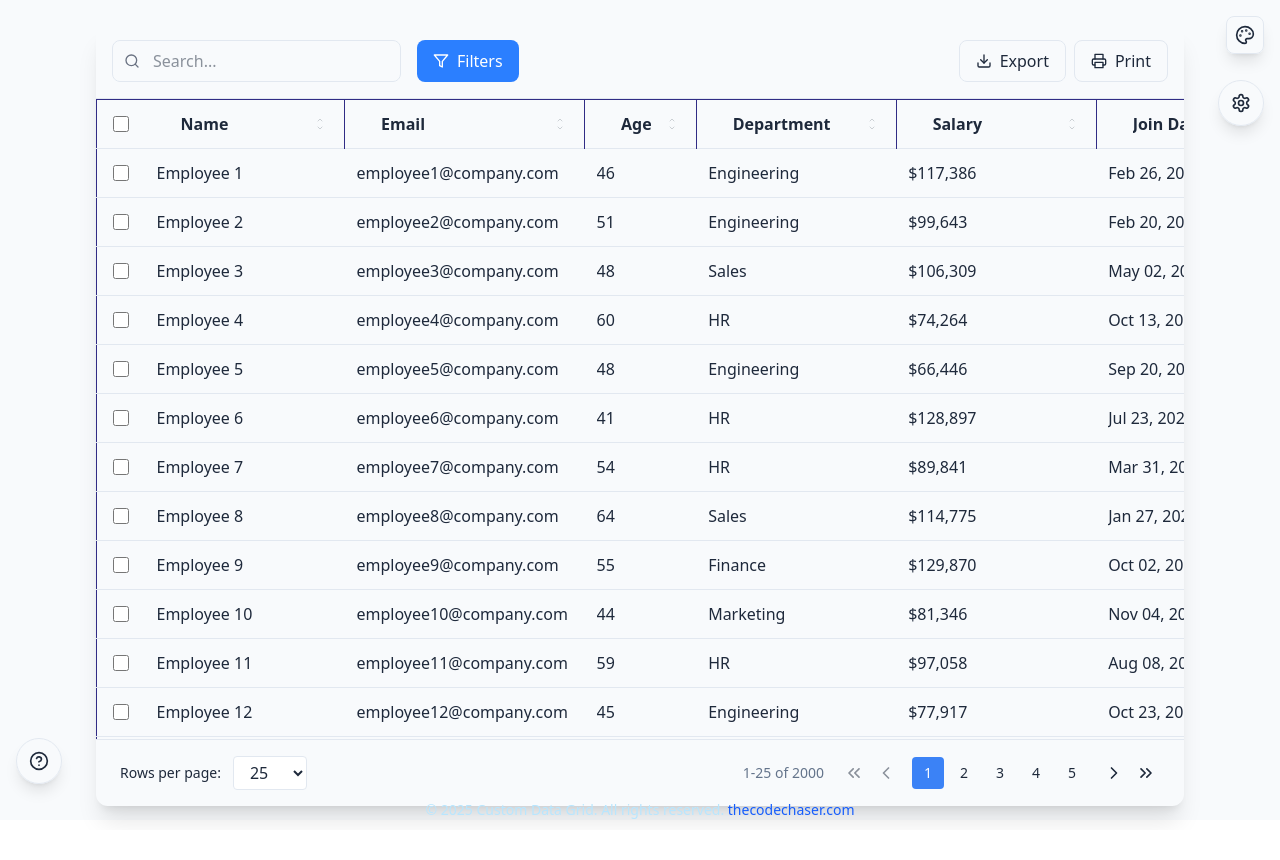
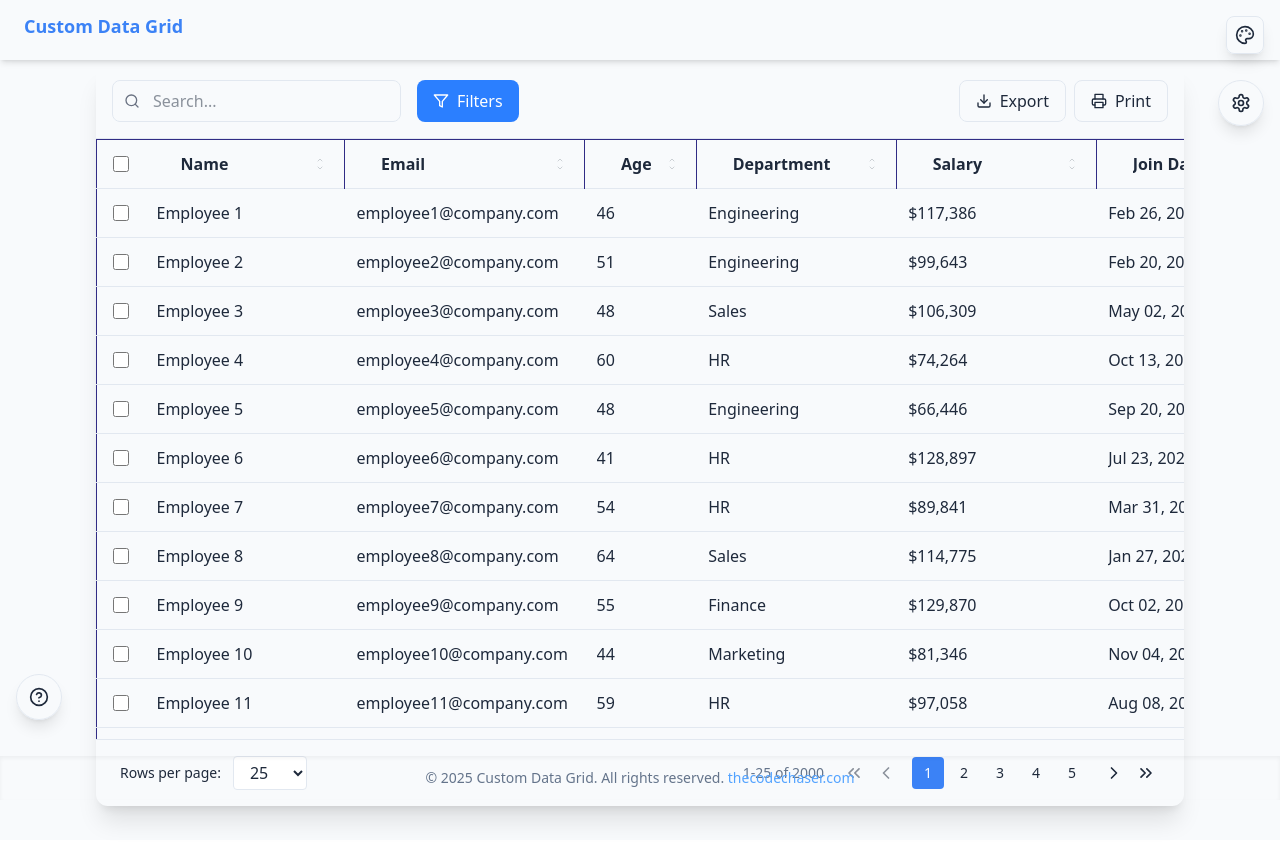
Before and after one commit to thecodechaser/custom-data-grid, a Next.js app: page / in a window 1280 px wide. Before the commit the page ends 830 px from the top, so only its background shows below. Built offline with nearby package versions, Linux system fonts and the light colour scheme.

Commit message:
Few updates

```diff
--- a/components/App.tsx
+++ b/components/App.tsx
@@ -6,6 +6,7 @@ import { useGridStore } from '../store/gridStore';
 import { GridColumn, GridRow } from '../types/grid';
 import '../i18n';
 import {Footer } from './Footer';
+import { Header } from './Header';
 
 const sampleColumns: GridColumn[] = [
   { id: '1', title: 'Name', field: 'name', type: 'text', sortable: true, filterable: true, visible: true, width: 200 },
@@ -52,6 +53,7 @@ function App() {
       className="min-h-screen"
       style={{ backgroundColor: theme.colors.background }}
     >
+      <Header />
       <DataGrid />
       <Footer />
       <Toaster position="bottom-right" />
--- a/components/DataGrid/DataGrid.tsx
+++ b/components/DataGrid/DataGrid.tsx
@@ -57,7 +57,7 @@ export const DataGrid: React.FC<DataGridProps> = ({ className = '' }) => {
   if (loading) {
     return (
       <div
-        className={`flex items-center justify-center h-96 bg-surface rounded-lg ${className}`}
+        className={`flex items-center justify-center bg-surface rounded-lg ${className}`}
         style={gridStyle}
       >
         <motion.div
@@ -78,7 +78,7 @@ export const DataGrid: React.FC<DataGridProps> = ({ className = '' }) => {
   if (error) {
     return (
       <motion.div
-        className={`flex items-center justify-center h-96 bg-surface rounded-lg ${className}`}
+        className={`flex items-center justify-center bg-surface rounded-lg ${className}`}
         style={gridStyle}
         initial={{ opacity: 0, y: 20 }}
         animate={{ opacity: 1, y: 0 }}
@@ -94,7 +94,7 @@ export const DataGrid: React.FC<DataGridProps> = ({ className = '' }) => {
 
   return (
     <motion.div
-      className={`bg-background min-h-screen ${className}`}
+      className={`bg-background min-h-screen mb-5 mt-10 ${className}`}
       style={gridStyle}
       initial={{ opacity: 0 }}
       animate={{ opacity: 1 }}
@@ -121,7 +121,7 @@ export const DataGrid: React.FC<DataGridProps> = ({ className = '' }) => {
             )}
           </AnimatePresence>
           <ColumnManager />
-          <div data-grid-container className="relative overflow-auto h-[80vh]">
+          <div data-grid-container className="relative overflow-auto h-[75vh]">
             <motion.table
               className="border border-indigo-900 w-max"
               initial={{ opacity: 0 }}
--- a/components/Footer.tsx
+++ b/components/Footer.tsx
@@ -1,19 +1,42 @@
+import { useGridStore } from '../store/gridStore';
+
 export const Footer = () => {
+  const { theme } = useGridStore();
+
+  const gridStyle = {
+    '--color-primary': theme.colors.primary,
+    '--color-secondary': theme.colors.secondary,
+    '--color-accent': theme.colors.accent,
+    '--color-background': theme.colors.background,
+    '--color-surface': theme.colors.surface,
+    '--color-text': theme.colors.text,
+    '--color-text-secondary': theme.colors.textSecondary,
+    '--color-border': theme.colors.border,
+    '--color-success': theme.colors.success,
+    '--color-warning': theme.colors.warning,
+    '--color-error': theme.colors.error,
+  } as React.CSSProperties;
+
   const year = new Date().getFullYear();
 
   return (
-    <footer className="flex justify-center w-full text-sm text-sky-200" style={{marginTop: '-30px'}}>
-      <p>
-        © {year} Custom Data Grid. All rights reserved.{" "}
+    <footer
+      className="fixed bottom-0 left-0 z-50 w-full shadow-inner"
+      style={gridStyle}
+    >
+      <div className="flex items-center justify-center px-6 py-3 text-sm">
+        <p style={{ color: 'var(--color-text-secondary)' }}>
+          © {year} Custom Data Grid. All rights reserved.{' '}
           <a
             href="https://thecodechaser.com"
             target="_blank"
             rel="noopener noreferrer"
-          className="text-blue-600 hover:underline"
+            className="text-blue-400 hover:underline"
           >
             thecodechaser.com
           </a>
         </p>
+      </div>
     </footer>
   );
 };
--- /dev/null
+++ b/components/Header.tsx
@@ -0,0 +1,13 @@
+import { useGridStore } from '../store/gridStore';
+
+export const Header = () => {
+  const { theme } = useGridStore();
+
+  return (
+    <header className="fixed top-0 left-0 z-50 w-full pb-2 shadow-md" style={{background: theme.colors.background}} >
+      <div className="flex items-center px-6 py-3">
+        <h1 className="text-lg font-semibold" style={{ color: theme.colors.primary }}>Custom Data Grid</h1>
+      </div>
+    </header>
+  );
+};
--- a/components/KeyboardShortcuts/KeyboardShortcuts.tsx
+++ b/components/KeyboardShortcuts/KeyboardShortcuts.tsx
@@ -21,7 +21,7 @@ export const KeyboardShortcuts: React.FC = () => {
     <>
       <motion.button
         onClick={() => setIsOpen(true)}
-        className="fixed z-40 p-3 border rounded-full shadow-lg bottom-4 left-4 bg-surface"
+        className="fixed z-40 p-3 border rounded-full shadow-lg bottom-20 left-4 bg-surface"
         style={{ borderColor: 'var(--color-border)' }}
         whileHover={{ scale: 1.05 }}
         whileTap={{ scale: 0.95 }}
```
Lines whose indentation alone changed are shown as unchanged.
